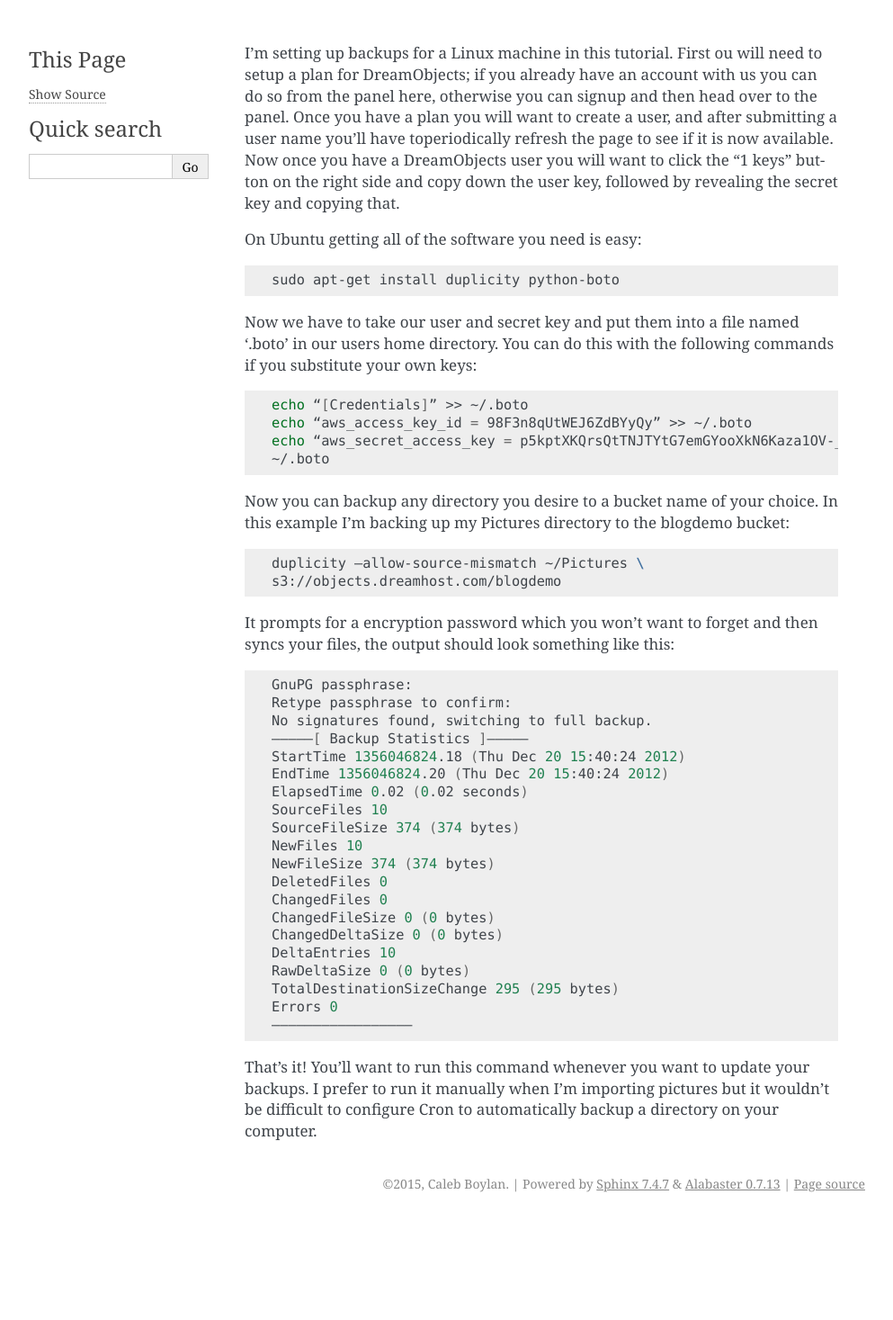
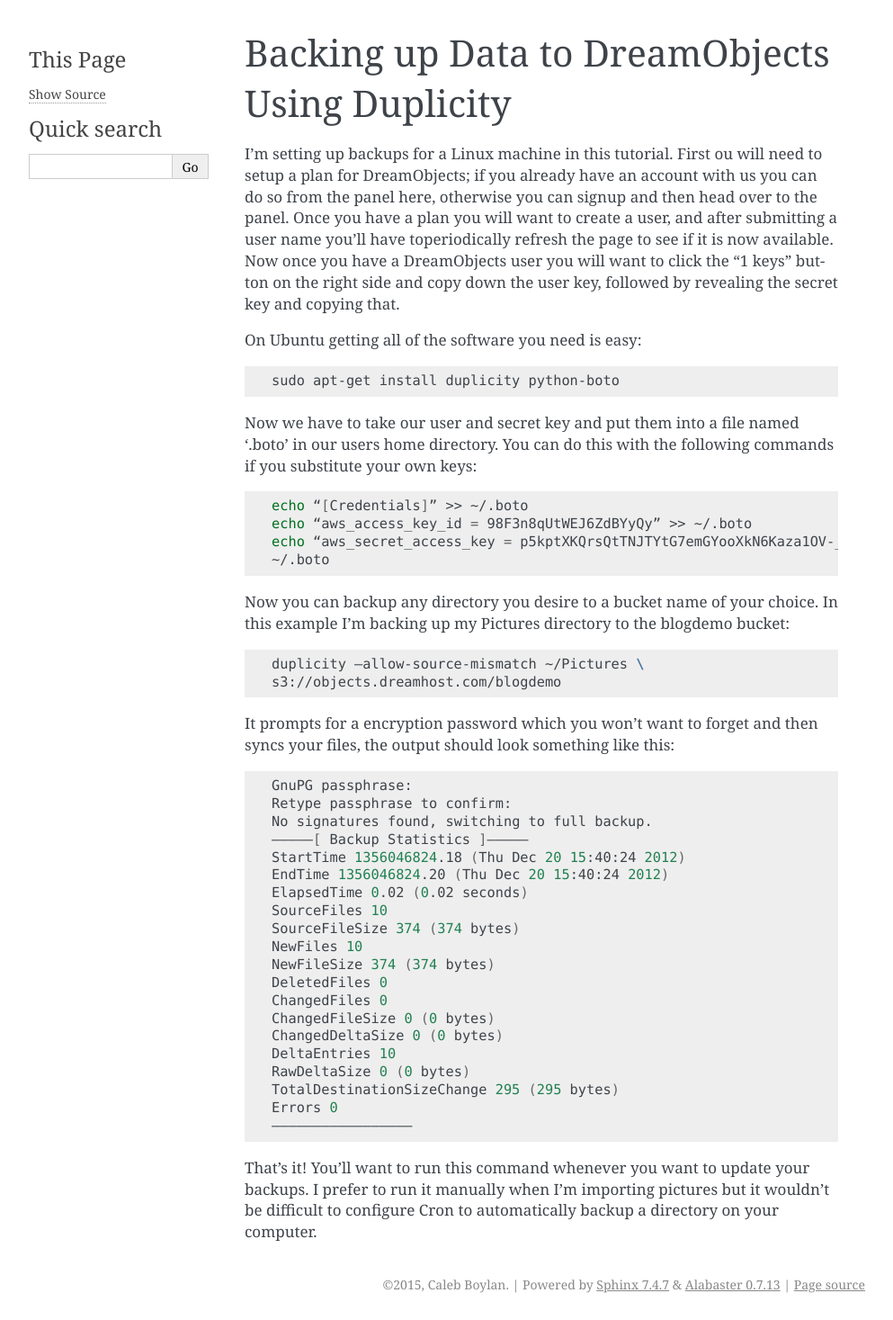
Before and after one commit to Rob-Pait/dreamcloud-docs, a Sphinx documentation site: the page built from tutorials/source/backing-up-with-duplicity.rst, in a window 1280 px wide. Shown: the whole page at 90% size, without its empty margins (148-1141 px from the left). Built offline with Sphinx 7.4.7, drawn with Linux system fonts in a browser that asks for light colours; before the commit the page ends 1355 px from its top, so only the background shows below that.

Commit message:
fix build and backing up with duplicity docs

```diff
--- a/tutorials/source/backing-up-with-duplicity.rst
+++ b/tutorials/source/backing-up-with-duplicity.rst
@@ -1,3 +1,7 @@
+===============================================
+Backing up Data to DreamObjects Using Duplicity
+===============================================
+
 I’m setting up backups for a Linux machine in this tutorial. First
 ou will need to setup a plan for DreamObjects; if you already
 have an account with us you can do so from the panel here, otherwise you can
--- a/tutorials/source/conf.py
+++ b/tutorials/source/conf.py
@@ -282,3 +282,4 @@
 
 # If true, do not generate a @detailmenu in the "Top" node's menu.
 #texinfo_no_detailmenu = False
+html_add_permalinks = ""
```
Also changed, not shown: 1 other file.
